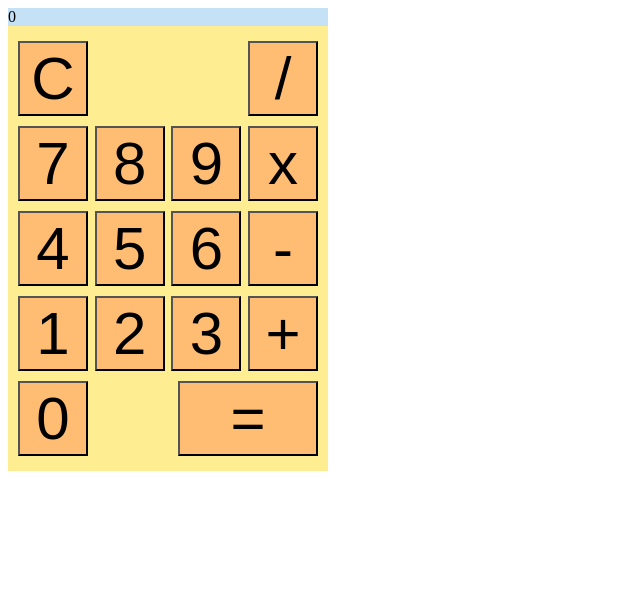
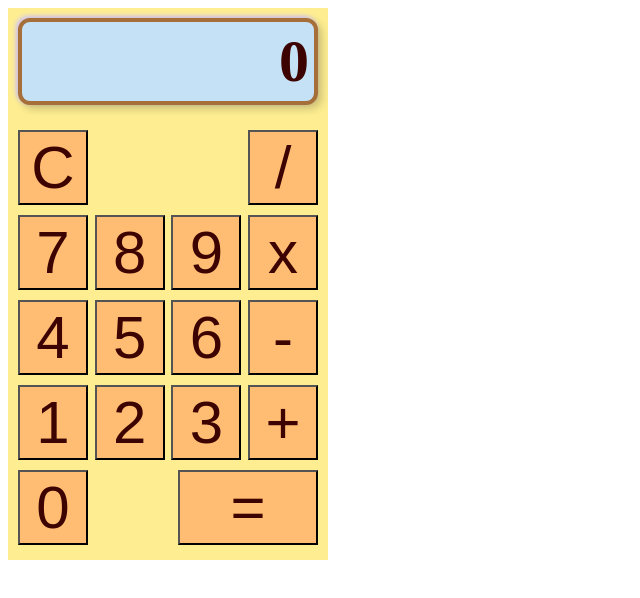
Before and after one commit to rpavic3/ODIN-CALCULATOR, a plain HTML site: page index.html in a window 1280 px wide. Shown: the whole page, without its empty margins (0-640 px from the left). Drawn offline with Linux system fonts and the light colour scheme.

Commit message:
stylize display area

```diff
--- a/style.css
+++ b/style.css
@@ -1,6 +1,8 @@
 .container {
 
     width: 320px;
+    background-color: #FEEE91;
+    overflow: hidden;
 
 
 }
@@ -18,6 +20,7 @@
     font-size: 60px;
     width: 70px;
     background-color: #FFBD73;
+    color: #3D0301;
 
 }
 
@@ -31,8 +34,21 @@
     width: 100%;
     margin: 5px 0;
 
+
 }
 
 .display {
     background-color: #C4E1F6;
+    margin: 10px;
+    padding: 5px;
+    font-size: 60px;
+    font-weight: bold;
+    color: #3D0301;
+    text-align: right;
+
+
+    border: 4px solid #A66E38;
+    border-radius: 12px;
+
+    box-shadow: 4px 4px 8px rgba(0, 0, 0, 0.2), -2px -2px 5px #CDC1FF;
 }
```
